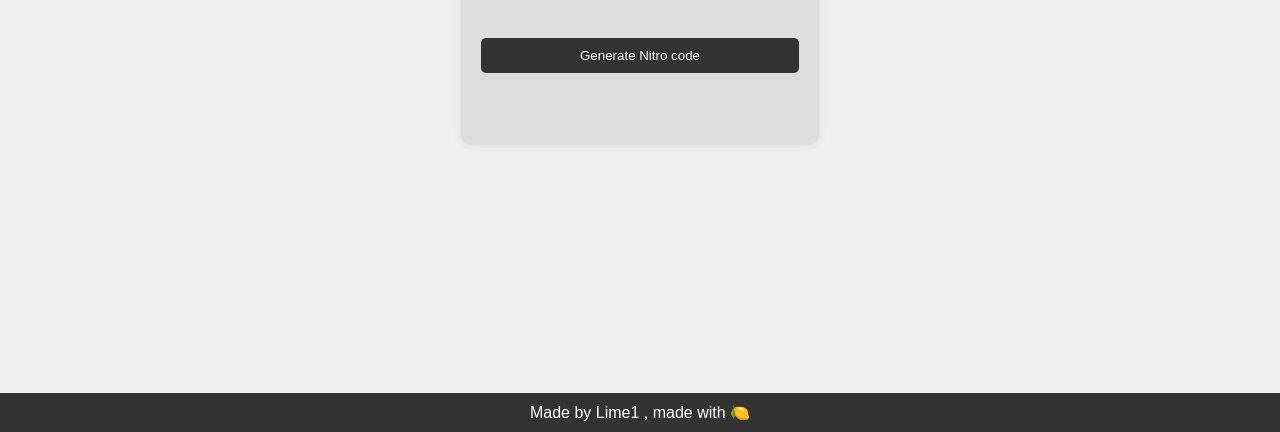
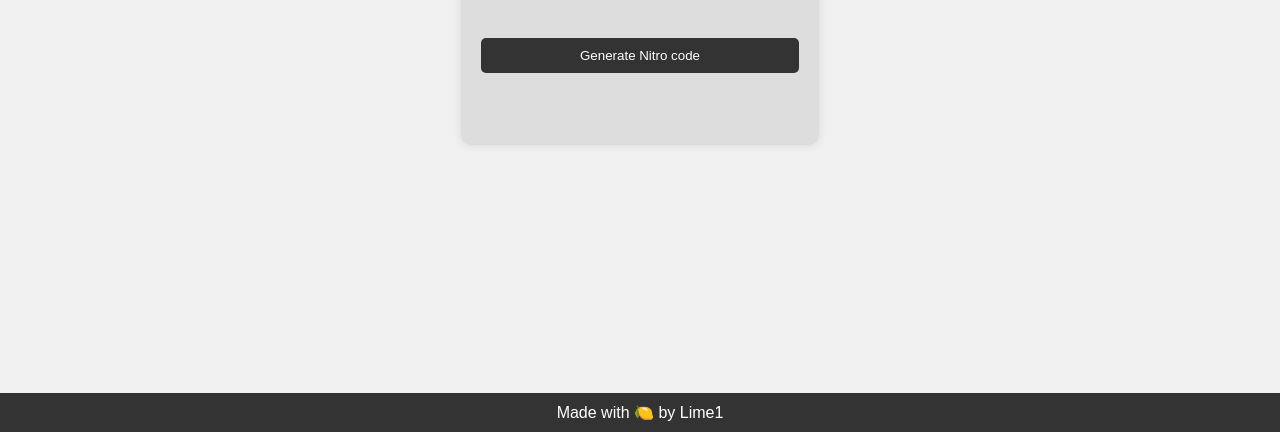
Before and after one commit to TheLime1/NitroGen, a plain HTML site: page index.html in a window 1280 px wide. Shown: the part 368-800 px from the top of the page. Drawn offline with Linux system fonts and the light colour scheme.

Commit message:
my c2 made an opsi

```diff
--- a/index.html
+++ b/index.html
@@ -12,7 +12,7 @@
       <button onclick="generateRandomString()">Generate Nitro code</button>
       <p id="randomString"></p>
     </div>
-    <footer>Made by Lime1 , made with 🍋</footer>
+    <footer>Made with 🍋 by Lime1</footer>
     <script src="script.js"></script>
   </body>
 </html>
```
